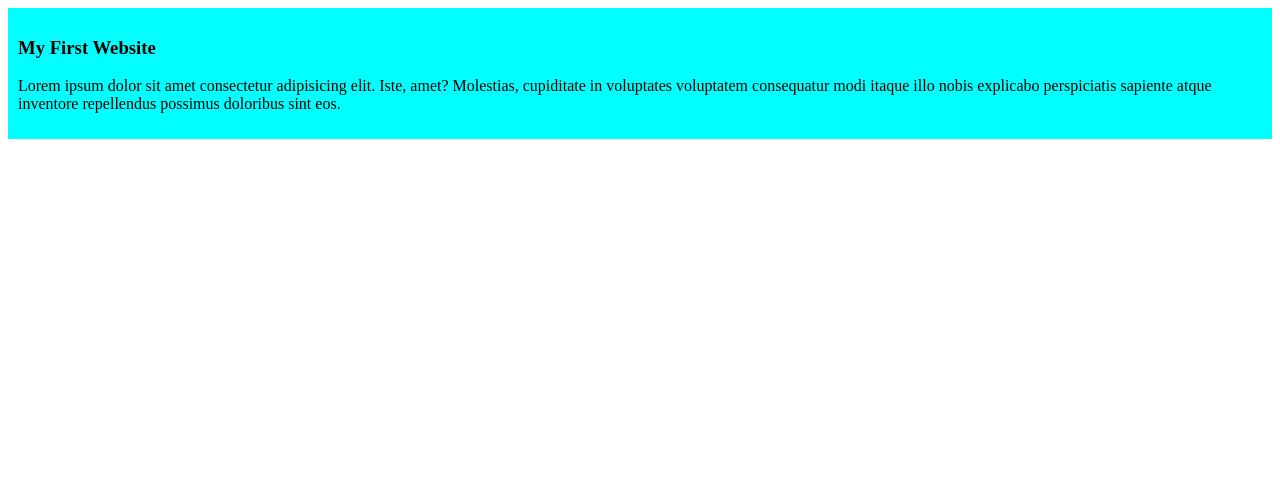
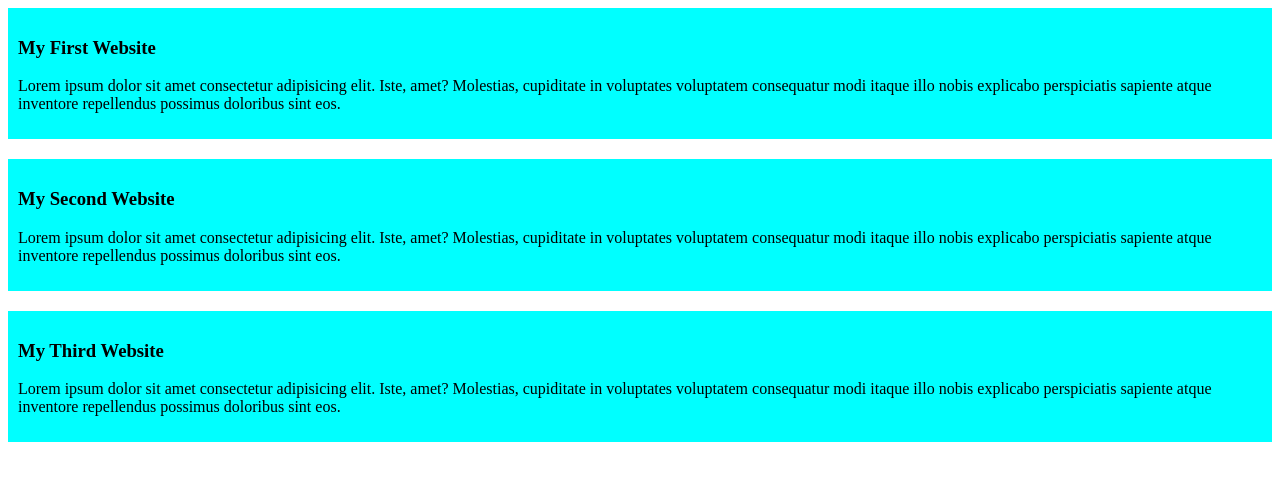
Before and after one commit to samikhan17/my-simple-website, a plain HTML site: page index.html in a window 1280 px wide. Drawn offline with Linux system fonts and the light colour scheme.

Commit message:
added second and third website

```diff
--- a/index.html
+++ b/index.html
@@ -11,5 +11,13 @@
         <h3>My First Website</h3>
         <p>Lorem ipsum dolor sit amet consectetur adipisicing elit. Iste, amet? Molestias, cupiditate in voluptates voluptatem consequatur modi itaque illo nobis explicabo perspiciatis sapiente atque inventore repellendus possimus doloribus sint eos.</p>
     </div>
+    <div>
+        <h3>My Second Website</h3>
+        <p>Lorem ipsum dolor sit amet consectetur adipisicing elit. Iste, amet? Molestias, cupiditate in voluptates voluptatem consequatur modi itaque illo nobis explicabo perspiciatis sapiente atque inventore repellendus possimus doloribus sint eos.</p>
+    </div>
+    <div>
+        <h3>My Third Website</h3>
+        <p>Lorem ipsum dolor sit amet consectetur adipisicing elit. Iste, amet? Molestias, cupiditate in voluptates voluptatem consequatur modi itaque illo nobis explicabo perspiciatis sapiente atque inventore repellendus possimus doloribus sint eos.</p>
+    </div>
 </body>
 </html>
--- a/styles/blog.css
+++ b/styles/blog.css
@@ -1,4 +1,6 @@
 div{
     background-color: aqua;
-    padding: 10px
+    padding: 10px;
+    margin-bottom: 20px;
+
 }
```
